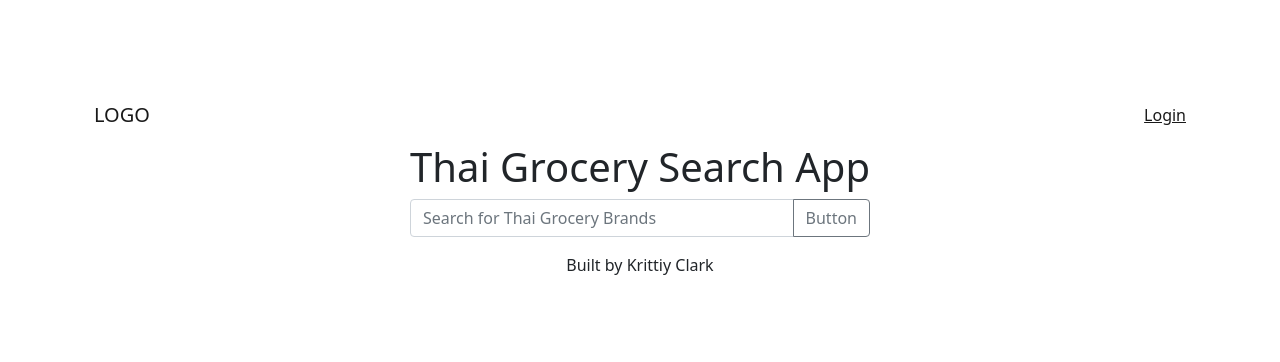
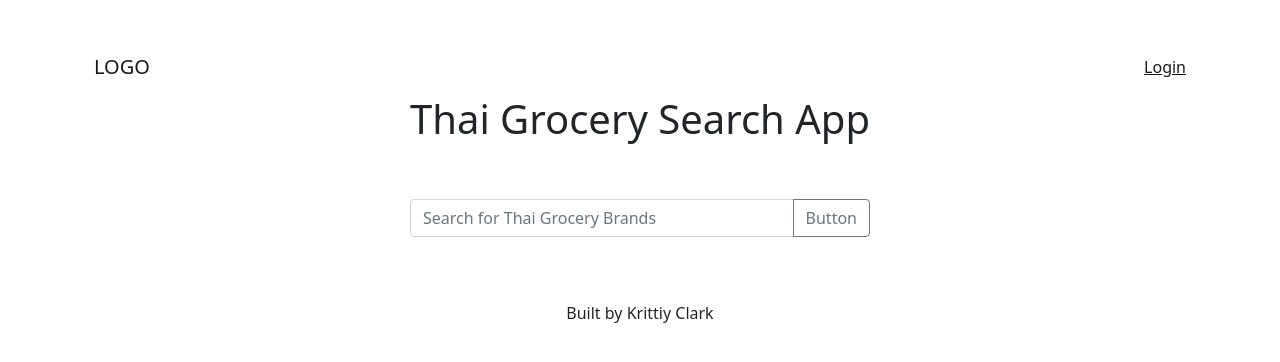
Before and after one commit to krittiyaclark/thai-grocery-client-side, a Next.js app in the folder thai-grocery-search-app/: page / in a window 1280 px wide. Shown: the part 218-580 px from the top of the page. Built offline with nearby package versions, Linux system fonts and the light colour scheme.

Commit message:
Get input value in a Search component

```diff
--- a/thai-grocery-search-app/component/Search.tsx
+++ b/thai-grocery-search-app/component/Search.tsx
@@ -1,14 +1,25 @@
+import React, { useState } from 'react'
 import { InputGroup, FormControl, Button } from 'react-bootstrap'
 
 const Search = () => {
+	const [brandInput, setBrandInput] = useState('')
+
+	const handleInput = () => {
+		console.log(brandInput)
+	}
+
 	return (
 		<InputGroup className='mb-3'>
 			<FormControl
 				placeholder='Search for Thai Grocery Brands'
 				aria-label="Recipient's username"
 				aria-describedby='basic-addon2'
+				onChange={(e) => setBrandInput(e.target.value)}
 			/>
-			<Button variant='outline-secondary' id='button-addon2'>
+			<Button
+				variant='outline-secondary'
+				id='button-addon2'
+				onClick={() => handleInput()}>
 				Button
 			</Button>
 		</InputGroup>
--- a/thai-grocery-search-app/pages/index.tsx
+++ b/thai-grocery-search-app/pages/index.tsx
@@ -1,6 +1,5 @@
 import type { NextPage } from 'next'
 import Head from 'next/head'
-import Image from 'next/image'
 import Layout from '../component/Layout'
 import Search from '../component/Search'
 import styles from '../styles/Home.module.css'
@@ -18,12 +17,11 @@ const Home: NextPage = () => {
 			</Head>
 
 			<Layout>
-				<div className='relative bg-blue-500'></div>
-				<header className='w-full grid grid-flow-row align-middle text-center'>
-					<h1 className='text-3xl'>Thai Grocery Search App</h1>
+				<header className='align-middle text-center'>
+					<h1 className='text-lg'>Thai Grocery Search App</h1>
 				</header>
 
-				<section className='w-6/12 grid grid-flow-row align-middle text-center'>
+				<section className='py-5'>
 					<Search />
 				</section>
 			</Layout>
```
Also changed, not shown: thai-grocery-search-app/pages/dist/index.js, 1 other file (tests, documents, lock files or other folders).
